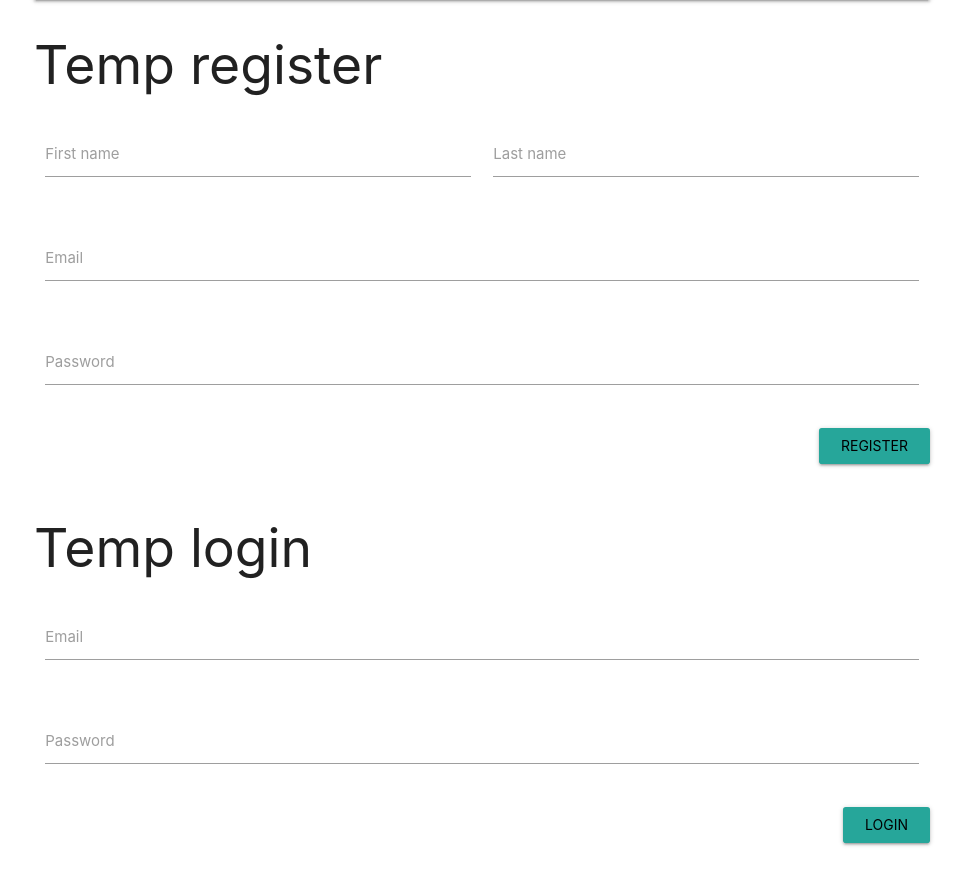
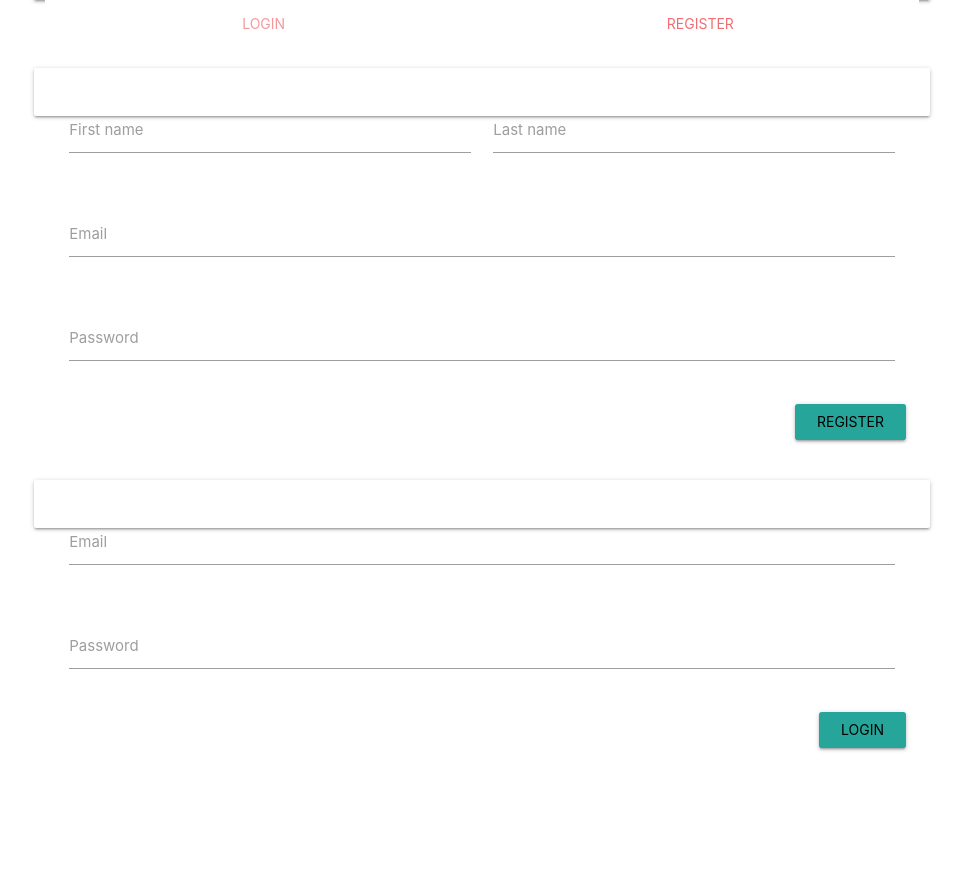
Before and after one commit to armandodollia/PitchPerfect, a Rails app: page / in a window 1280 px wide. Shown: the part 64-947 px from the top of the page, without its empty margins (158-1121 px from the left). After the commit the page ends 815 px from the top, so only its background shows below. Run offline with Rails 7, Linux system fonts and the light colour scheme; style sheets or scripts are compiled from the project's sources; parts of the project's set-up code (start-up, migrations or seed data) failed here and were passed over; some libraries are stand-ins or nearby versions.

Commit message:
Implements transforming login/register page

```diff
--- a/app/views/users/new.html.erb
+++ b/app/views/users/new.html.erb
@@ -1,5 +1,13 @@
 <div class="user-container">
-  <h2>Temp register</h2>
+
+  <div class="row">
+    <div class="col s12">
+      <ul class="tabs">
+        <li class="tab col s6"><a href="#login">Login</a></li>
+        <li class="tab col s6"><a class="active" href="#register">Register</a></li>
+      </ul>
+    </div>
+  </div>
 
   <div id="register">
     <% if @errors %>
@@ -11,6 +19,7 @@
     <% end %>
 
     <div class="row">
+      <div class="card-panel">
         <%= form_for :user, class: 'col s12', url: '/users' do |f| %>
             <div class="row">
               <div class="input-field col s6">
@@ -40,8 +49,7 @@
         <% end %>
       </div>
     </div>
-
-  <h2>Temp login</h2>
+  </div>
 
   <div id="login">
     <% if @errors %>
@@ -51,7 +59,9 @@
           <% end %>
         </ul>
     <% end %>
+
     <div class="row">
+      <div class="card-panel">
         <%= form_for :session, class: 'col s12', url: '/sessions' do |f| %>
             <div class="row">
               <div class="input-field col s12">
@@ -72,3 +82,4 @@
       </div>
     </div>
   </div>
+</div>
```
Lines whose indentation alone changed are shown as unchanged.
